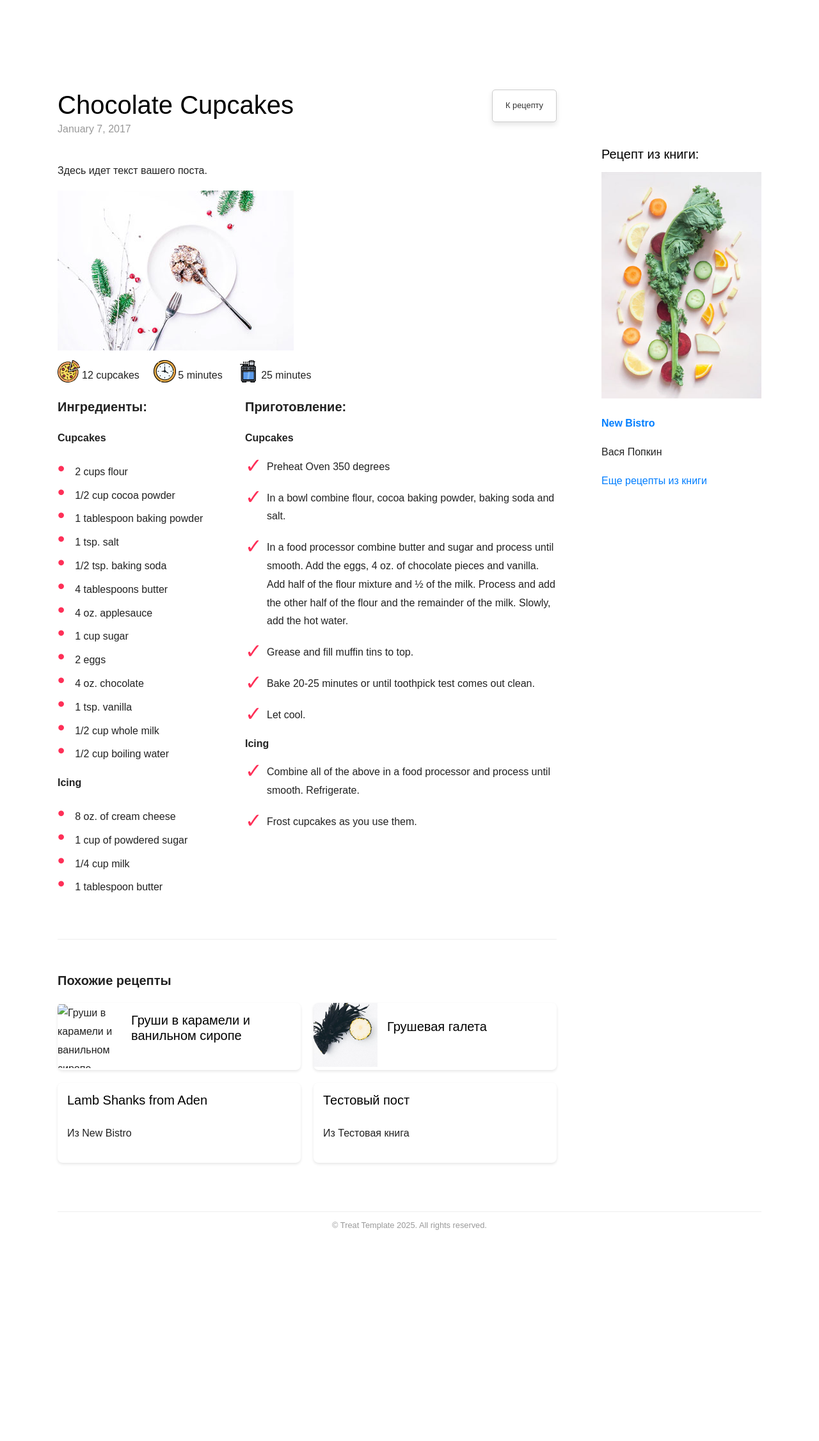
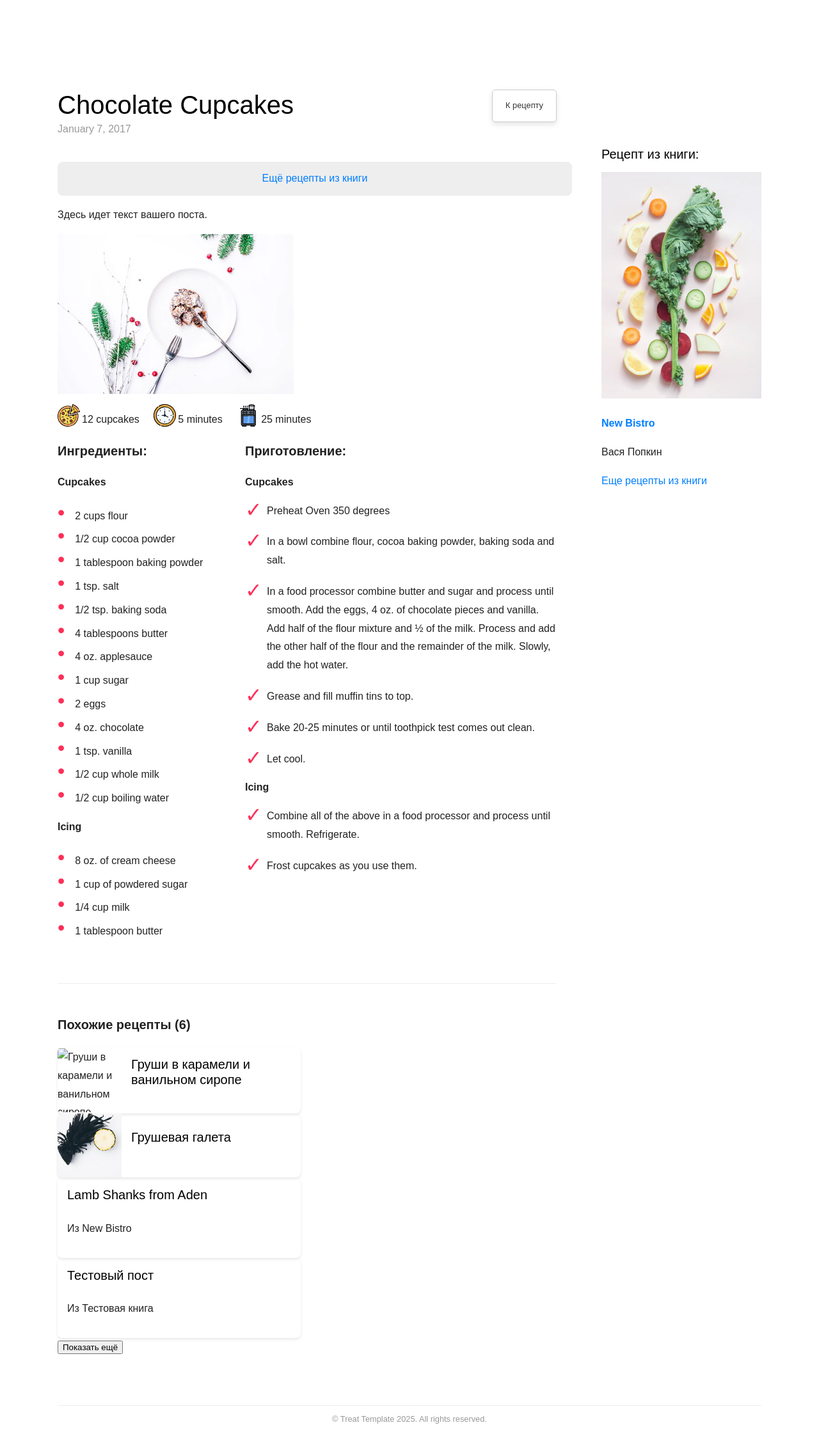
Before and after one commit to Helga1970/new-site, a Jekyll site: the page built from _recipes/2017-01-02-chocolate-cupcakes.md, in a window 1280 px wide. Shown: the whole page at 64% size. Built offline with Jekyll 4.4.1, drawn with Linux system fonts in a browser that asks for light colours; nearby versions of some CDN libraries; some web fonts are replaced; before the commit the page ends 1950 px from its top, so only the background shows below that.

Commit message:
Update post.html

```diff
--- a/_layouts/post.html
+++ b/_layouts/post.html
@@ -12,6 +12,10 @@ layout: default
         <p>{{ page.book.author }}</p>
       </div>
     </div>
+
+    <a href="/books/{{ page.book.slug }}/" class="more-recipes-btn mobile-only">
+      Ещё рецепты из книги
+    </a>
   {% endif %}
 
   <div class="recipe-wrapper">
@@ -59,14 +63,15 @@ layout: default
     </div>
   </div>
 
-	{% comment %} Код для похожих рецептов {% endcomment %}
-{% assign current_tags = page.tags %}
+  {% comment %} Похожие рецепты {% endcomment %}
+  {% assign current_tags = page.tags | map: "downcase" %}
   {% assign all_recipes = site.recipes %}
   {% assign related_recipes = "" | split: "" %}
 
   {% for recipe in all_recipes %}
-  {% if recipe.url != page.url %}
-    {% assign common_tags = recipe.tags | intersection: current_tags %}
+    {% if recipe.url != page.url and recipe.tags %}
+      {% assign recipe_tags = recipe.tags | map: "downcase" %}
+      {% assign common_tags = recipe_tags | intersection: current_tags %}
       {% if common_tags.size > 0 %}
         {% assign related_recipes = related_recipes | push: recipe %}
       {% endif %}
@@ -74,14 +79,13 @@ layout: default
   {% endfor %}
 
   {% assign unique_related_recipes = related_recipes | uniq %}
-{% assign shuffled_recipes = unique_related_recipes | shuffle | slice: 0, 4 %}
 
-{% if shuffled_recipes.size > 0 %}
+  {% if unique_related_recipes.size > 0 %}
     <div class="related-recipes-section">
-    <h3>Похожие рецепты</h3>
-    <div class="related-recipes-grid">
-      {% for recipe in shuffled_recipes %}
-        <div class="recipe-card-list-item">
+      <h3>Похожие рецепты ({{ unique_related_recipes.size }})</h3>
+      <div id="related-list">
+        {% for recipe in unique_related_recipes %}
+          <div class="recipe-card-list-item hidden">
             <a href="{{ recipe.url | relative_url }}">
               {% if recipe.featured_image %}
                 <div class="recipe-card-image-wrapper">
@@ -98,9 +102,10 @@ layout: default
           </div>
         {% endfor %}
       </div>
+      <button id="show-more">Показать ещё</button>
     </div>
   {% endif %}
-{% comment %} Конец кода для похожих рецептов {% endcomment %}
+  {% comment %} Конец блока похожих рецептов {% endcomment %}
 
   {% if site.disqus_shortname and page.comments %}
     <div id="disqus_thread"></div>
@@ -121,6 +126,20 @@ layout: default
   {% endif %}
 </article>
 
+<style>
+  .hidden { display: none; }
+
+  .more-recipes-btn {
+    display: block;
+    width: 100%;
+    text-align: center;
+    padding: 12px;
+    background: #eee;
+    border-radius: 8px;
+    margin: 16px 0;
+  }
+</style>
+
 <script type="text/javascript" src="https://cdnjs.cloudflare.com/ajax/libs/jquery/3.1.1/jquery.min.js"></script>
 <script type="text/javascript" src="{{ site.baseurl }}/js/jquery.imgPin.min.js"></script>
 <script>
```
Also changed, not shown: other parts of _layouts/post.html (+22 -0 lines). Lines whose indentation alone changed are shown as unchanged.
